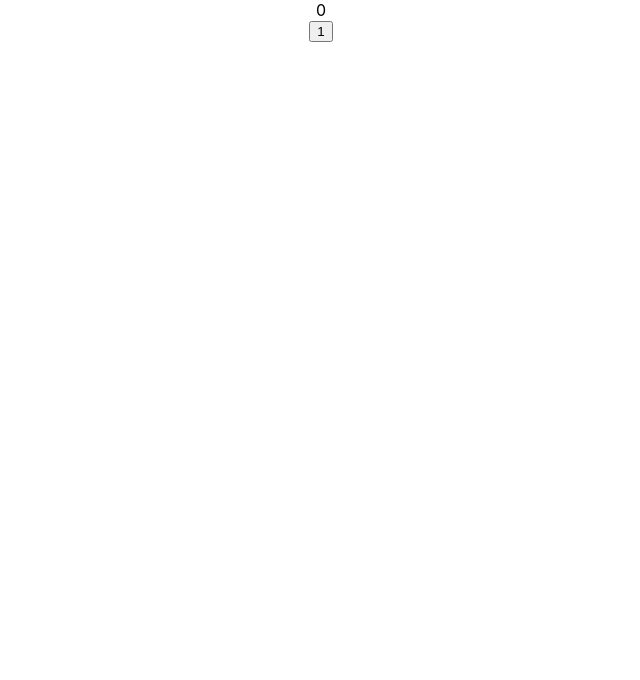
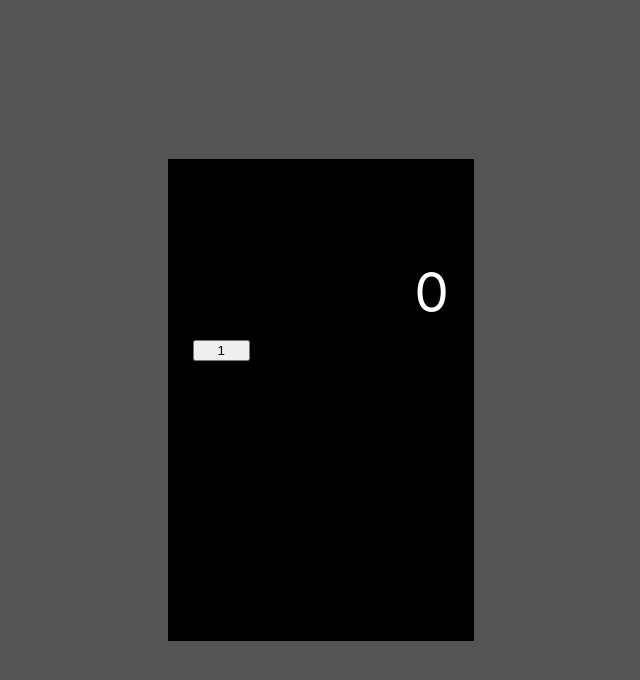
Before and after one commit to DmitryVoloshin/simple-react-calc, a React (Create React App) app: page / in a window 1280 px wide. Shown: the top 680 px of the page, without its empty margins (319-959 px from the left). Built offline with nearby package versions, Linux system fonts and the light colour scheme.

Commit message:
use grid for proj

```diff
--- a/src/App.css
+++ b/src/App.css
@@ -1,5 +1,10 @@
 .App {
   text-align: center;
+  display: flex;
+  justify-content: center;
+  align-items: center;
+  background: rgb(85, 84, 84);
+  height: 100vh;
 }
 
 .App-logo {
--- a/src/components/Calculator/Calculator.css
+++ b/src/components/Calculator/Calculator.css
@@ -1,9 +1,19 @@
 .Calc-main_disp{
-
+    width: 32vh;
+    height: 54vh;
+    background: black;
+    color: white;
+    padding: 25px;
 }
 .Calc-disp_result{
-
+    margin-top: 75px;
+    margin-bottom: 15px;
+    text-align: right;
+    font-size: 55px;
 }
 .Calc-disp_buttons{
-
+    display: grid;
+    grid-gap: 10px;
+    grid-template-rows:repeat(6,1fr) ;
+    grid-template-columns: repeat(4,1fr);
 }
```
